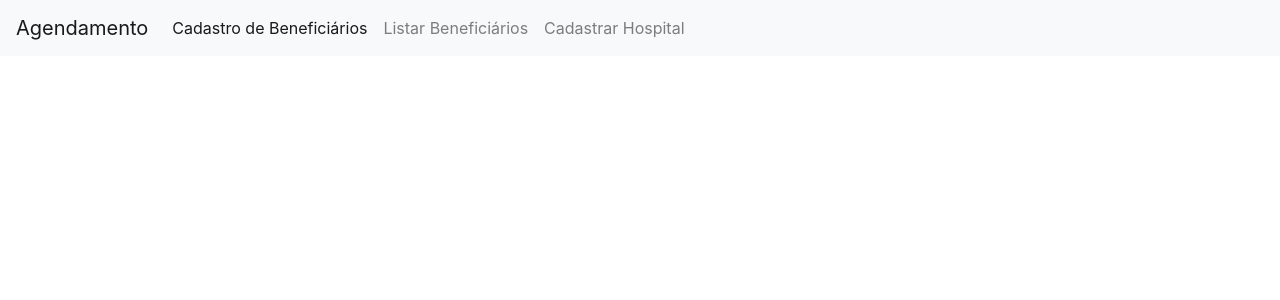
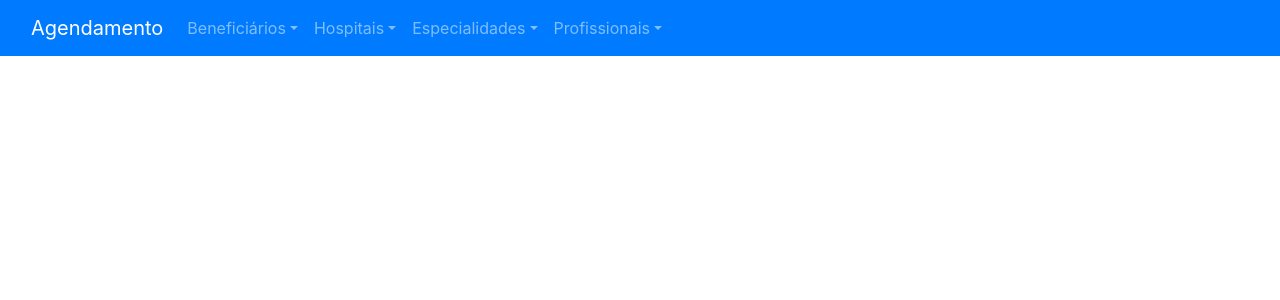
Before and after one commit to GrupoAgendamento/AgendamentoHospitalar, an Angular app in the folder FrontEnd/AgendamentoMedico/: page / in a window 1280 px wide. Shown: the top 300 px of the page. Built offline with nearby package versions, Linux system fonts and the light colour scheme.

Commit message:
Aplicando CSS no NavBar

```diff
--- a/FrontEnd/AgendamentoMedico/src/app/Nav/Nav.component.html
+++ b/FrontEnd/AgendamentoMedico/src/app/Nav/Nav.component.html
@@ -1,20 +1,62 @@
-<nav class="navbar navbar-expand-lg navbar-light bg-light">
+<nav class="navbar navbar-expand-lg navbar-dark bg-primary">
+<div class="container-fluid">
 
-<a class="navbar-brand" href="#">Agendamento</a>
-<button class="navbar-toggler" (click)="isCollapsed = !isCollapsed" type="button" data-toggle="collapse" data-target="#navbarNav" aria-controls="navbarNav" aria-expanded="false" aria-label="Toggle navigation">
-    <span class="navbar-toggler-icon"></span>
-</button>
-<div class="collapse navbar-collapse"id="navbarNav">
-    <ul class="navbar-nav">
-    <li class="nav-item active">
-        <a class="nav-link" routerLink="beneficiariocadastrar" >Cadastro de Beneficiários <span class="sr-only">(current)</span></a>
-    </li>
-    <li class="nav-item">
-        <a class="nav-link" routerLink="beneficiariolista" >Listar Beneficiários</a>
-    </li>
-    <li class="nav-item">
-        <a class="nav-link" routerLink="hospitalcadastrar" >Cadastrar Hospital</a>
-    </li>
-    </ul>
+    <a class="navbar-brand" href="#">Agendamento</a>
+
+    <div class="collapse navbar-collapse" id="navbarNavDropdown">
+        <ul class="navbar-nav me-auto mb-2 mb-lg-0">
+            <li class="nav-item dropdown">
+                <a class="nav-link dropdown-toggle" href="" data-toggle="dropdown" aria-expanded="false">Beneficiários</a>
+                <ul class="dropdown-menu">
+                    <li><a class="dropdown-item" routerLink="beneficiariocadastrar">Cadastrar</a></li>
+                    <li><a class="dropdown-item" routerLink="beneficiariolista">Ver beneficiários</a></li>
+                </ul>
+            </li>
+            <li class="nav-item dropdown">
+                <a class="nav-link dropdown-toggle" href="" data-toggle="dropdown" aria-expanded="false">Hospitais</a>
+                <ul class="dropdown-menu">
+                    <li><a class="dropdown-item" routerLink="hospitalcadastrar">Cadastrar</a></li>
+                    <li><a class="dropdown-item" routerLink="hospitallista">Ver hospitais</a></li>
+                </ul>
+            </li>
+            <li class="nav-item dropdown">
+                <a class="nav-link dropdown-toggle" href="" data-toggle="dropdown" aria-expanded="false">Especialidades</a>
+                <ul class="dropdown-menu">
+                    <li><a class="dropdown-item" routerLink="">Cadastrar</a></li>
+                    <li><a class="dropdown-item" routerLink="">Ver especialidades</a></li>
+                </ul>
+            </li>
+            <li class="nav-item dropdown">
+                <a class="nav-link dropdown-toggle" href="" data-toggle="dropdown" aria-expanded="false">Profissionais</a>
+                <ul class="dropdown-menu">
+                    <li><a class="dropdown-item" routerLink="">Cadastrar</a></li>
+                    <li><a class="dropdown-item" routerLink="">Ver profissionais</a></li>
+                </ul>
+            </li>
+        </ul>
+    </div>
 </div>
 </nav>
+
+<!-- <nav class="navbar navbar-expand-lg navbar-dark bg-dark" aria-label="Ninth navbar example">
+
+          <li class="nav-item">
+            <a class="nav-link active" aria-current="page" href="#">Home</a>
+          </li>
+          <li class="nav-item">
+            <a class="nav-link" href="#">Link</a>
+          </li>
+          <li class="nav-item">
+            <a class="nav-link disabled">Disabled</a>
+          </li>
+          <li class="nav-item dropdown">
+            <a class="nav-link dropdown-toggle" href="#" data-toggle="dropdown" aria-expanded="false">Dropdown</a>
+            <ul class="dropdown-menu">
+              <li><a class="dropdown-item" href="#">Action</a></li>
+              <li><a class="dropdown-item" href="#">Another action</a></li>
+              <li><a class="dropdown-item" href="#">Something else here</a></li>
+            </ul>
+          </li>
+        </ul>
+
+  </nav> -->
--- a/FrontEnd/AgendamentoMedico/src/app/hospital/hospital-lista/hospital-lista.component.html
+++ b/FrontEnd/AgendamentoMedico/src/app/hospital/hospital-lista/hospital-lista.component.html
@@ -1,13 +1,14 @@
 <h2>Hospitais</h2>
 <hr />
 
-<div  class="form-inline mb-2">
+<div class="form-inline mb-2">
     <div class="form-grou br-2">
         <label class="mr-2"></label>
         <input
             type="text"
             class="form-control mr-2"
             placeholder="buscar"
+            [(ngModel)]="buscaNome"
             >
     </div>
 </div>
@@ -28,7 +29,7 @@
        </tr>
     </thead>
     <tbody>
-        <tr *ngFor="let hospital of hospitalLista">
+        <tr *ngFor="let hospital of hospitalLista | filter:buscaNome">
             <td>{{hospital.nome}}</td>
             <td>{{hospital.cnpj}}</td>
             <td>{{hospital.endereco}}</td>
@@ -36,7 +37,6 @@
             <td>{{hospital.cnes}}</td>
             <td>{{hospital.ativo}}</td>
             <td>
-                <button type="button" class="btn btn-secondary btn-sm mr-1" (click)="detalharHospital(hospital.idHospital);">Ver</button>
                 <button type="button" class="btn btn-primary btn-sm mr-1" (click)="editarHospital(hospital.idHospital);">Editar</button>
                 <button type="button" class="btn btn-danger btn-sm ms-1" (click)="removerHospital(hospital.idHospital);">Excluir</button>
             </td>
--- a/FrontEnd/AgendamentoMedico/src/app/hospital/hospital-lista/hospital-lista.component.ts
+++ b/FrontEnd/AgendamentoMedico/src/app/hospital/hospital-lista/hospital-lista.component.ts
@@ -12,6 +12,7 @@ import { map } from 'rxjs';
 
 export class HospitalListaComponent {
     hospitalLista: IHospitalDto[] = [];
+    buscaNome: string = '';
 
     constructor(private http: HttpClient, private router: Router) {
         this.getHospitais();
```
Also changed, not shown: 1 other file (tests, documents, lock files or other folders).
